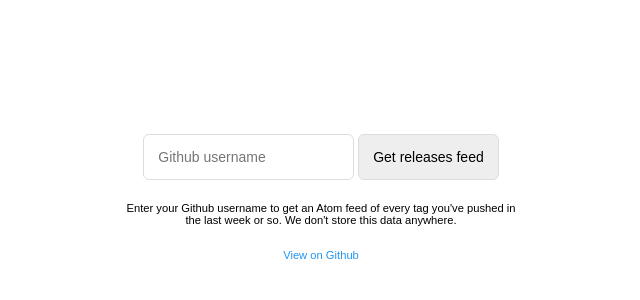
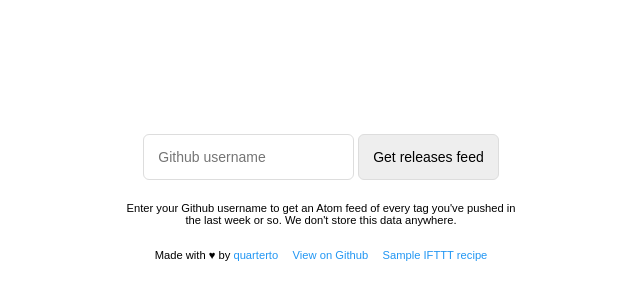
Before and after one commit to apaleslimghost/github-releases, a website: page index.html in a window 1280 px wide. Shown: the part 238-538 px from the top of the page, without its empty margins (319-959 px from the left). Drawn offline with Linux system fonts and the light colour scheme.

Commit message:
some more stuff

```diff
--- a/index.html
+++ b/index.html
@@ -30,7 +30,7 @@
 		cursor: pointer;
 	}
 
-	.help, a {
+	.help {
 		display: block;
 		margin-top: 2em;
 		font-size: 0.8em;
@@ -39,6 +39,10 @@
 	a {
 		text-decoration: none;
 		color: #2196F3;
+	}
+
+	a + a {
+		margin-left: 1em;
 	}
 	</style>
 </head>
@@ -49,7 +53,13 @@
 
 	<div class="help">Enter your Github username to get an Atom feed of every tag you've pushed in the last week or so. We don't store this data anywhere.</div>
 
-	<a href="https://github.com/quarterto/github-releases">View on Github</a>
+	<div class="help">
+		Made with ♥ by <a href="http://github.com/quarterto">quarterto</a>
+
+		<a href="https://github.com/quarterto/github-releases">View on Github</a>
+
+		<a href="https://ifttt.com/recipes/264957-post-github-releases-to-twitter">Sample IFTTT recipe</a>
+	</div>
 </form>
 
 <script>
```
